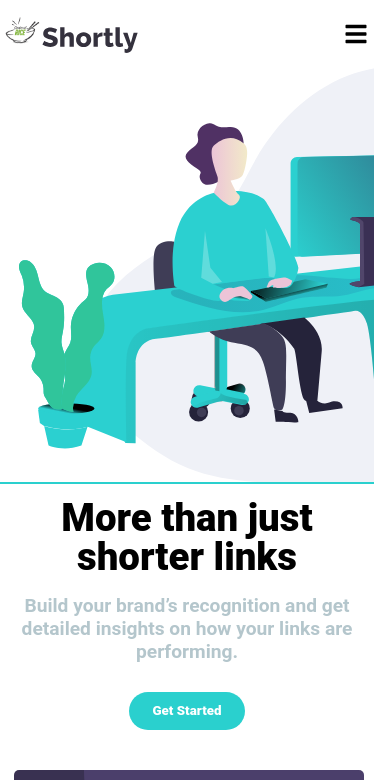
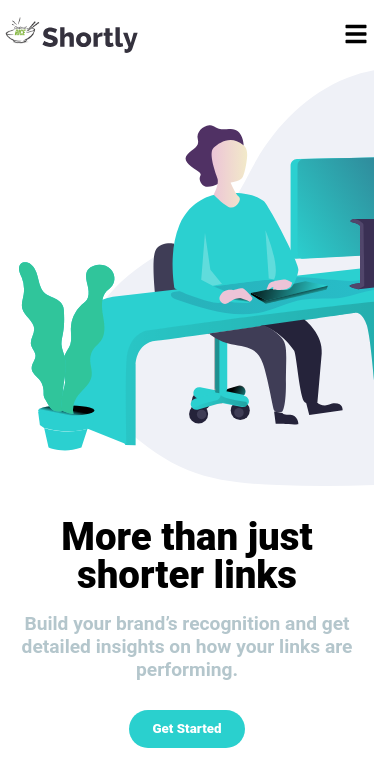
Before and after one commit to MsRice/PS-W13-ReactDevProject1, a React (Vite) app: page / in a window 390 px wide. Shown: the top 780 px of the page. Built offline with nearby package versions, Linux system fonts and the light colour scheme.

Commit message:
style: complete first pass of mobile default styles

```diff
--- a/src/assets/style/landing.css
+++ b/src/assets/style/landing.css
@@ -4,8 +4,7 @@
 .landing--wrapper{
 
     width: 100%;
-    height: calc(90vh - var(--nav-height)); /* For older moobile browsers   */
-    height: calc(90dvh - var(--nav-height));
+    height: calc(100% - var(--nav-height));
 
     display: flex;
     flex-direction: column;
@@ -32,7 +31,6 @@
     text-align:center;
     padding:
         2rem clamp(0.5rem, 3vw, 0.75rem) 3rem clamp(0.5rem, 3vw, 0.75rem);
-    outline: 2px solid #2AD0CE;
 }
 .landing__info--title{
     font-weight: 800;
```
